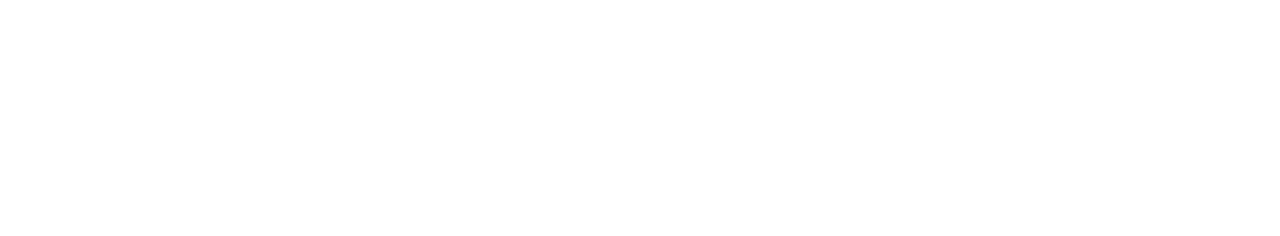
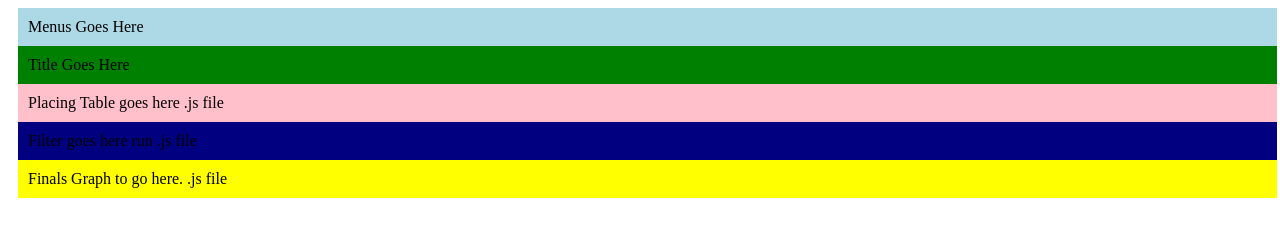
Before and after one commit to DavidSheridan/SWEN-303-Group-Project, a plain HTML site: page src/html/final_results.html in a window 1280 px wide. Drawn offline with Linux system fonts and the light colour scheme.

Commit message:
To be changed as temp colours and Text

```diff
--- a/src/css/final_results.css
+++ b/src/css/final_results.css
@@ -1,7 +1,13 @@
-#placing_table {
-
+#placings_table {
+    width: 98%;
+    margin-left: 10;
+    padding: 10;
+    background-color: pink;
 }
 
 #finals_graph {
-
+    width: 98%;
+    margin-left: 10;
+    padding: 10;
+    background-color: yellow;
 }
--- a/src/css/main.css
+++ b/src/css/main.css
@@ -1,13 +1,22 @@
 #menu {
-
+    width: 98%;
+    margin-left: 10;
+    padding: 10;
+    background-color: lightblue;
 }
 
 #title {
-
+    width: 98%;
+    margin-left: 10;
+    padding: 10;
+    background-color: green;
 }
 
 #filters {
-
+    width: 98%;
+    margin-left: 10;
+    padding: 10;
+    background-color: navy;
 }
 
 .default {
--- a/src/html/final_results.html
+++ b/src/html/final_results.html
@@ -1,21 +1,23 @@
 <html>
     <head>
+        <link rel="stylesheet" type="text/css" href="../css/main.css">
+        <link rel="stylesheet" type="text/css" href="../css/final_results.css">
     </head>
     <body>
         <div id="menu" class="default">
-
+            Menus Goes Here
         </div>
         <div id="title" class="default">
-
+            Title Goes Here
         </div>
         <div id="placings_table" class="default">
-
+            Placing Table goes here .js file
         </div>
         <div id="filters" class="default">
-
+            Filter goes here run .js file
         </div>
         <div id="finals_graph" class="default">
-
+            Finals Graph to go here. .js file
         </div>
     </body>
 </html>
```
